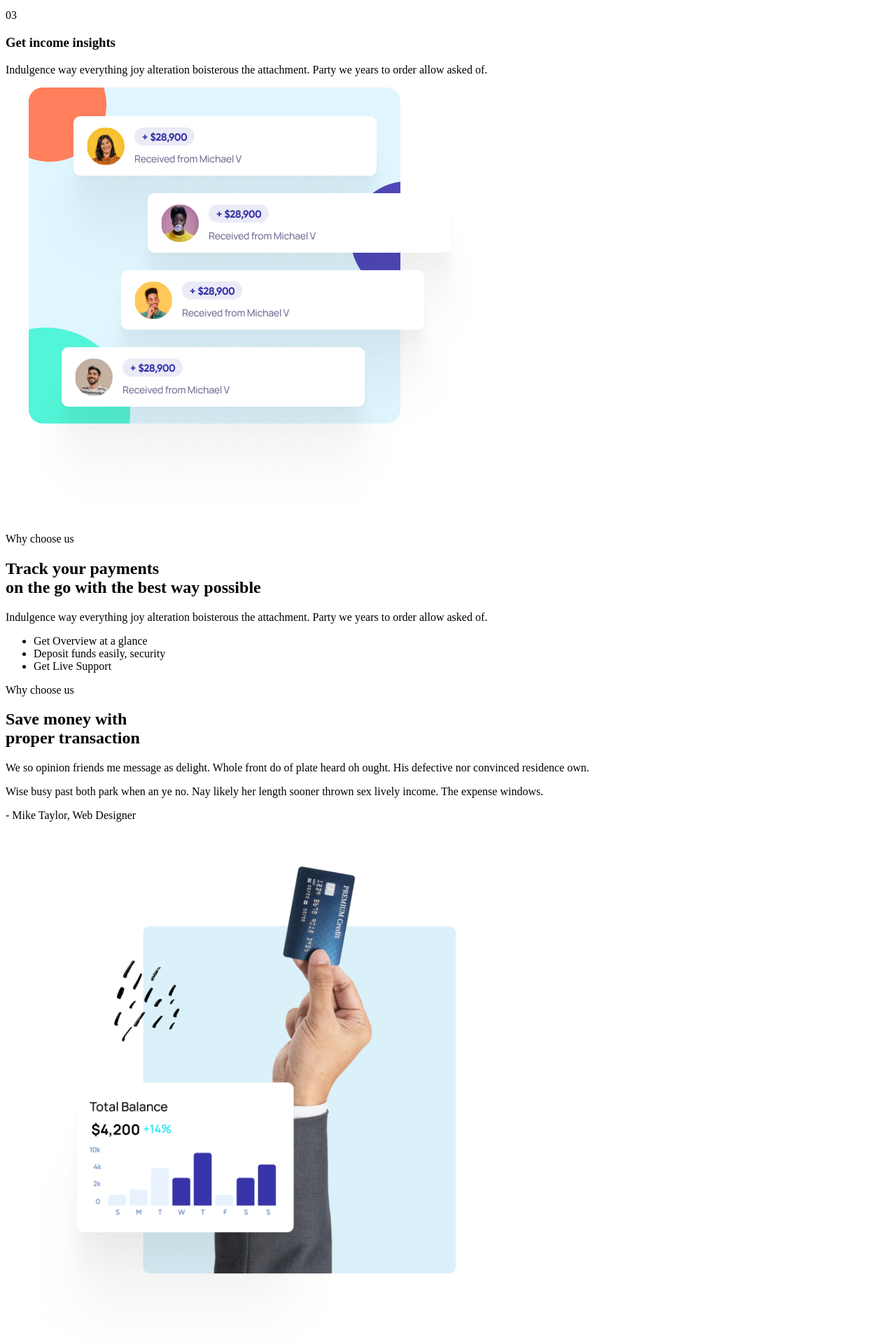
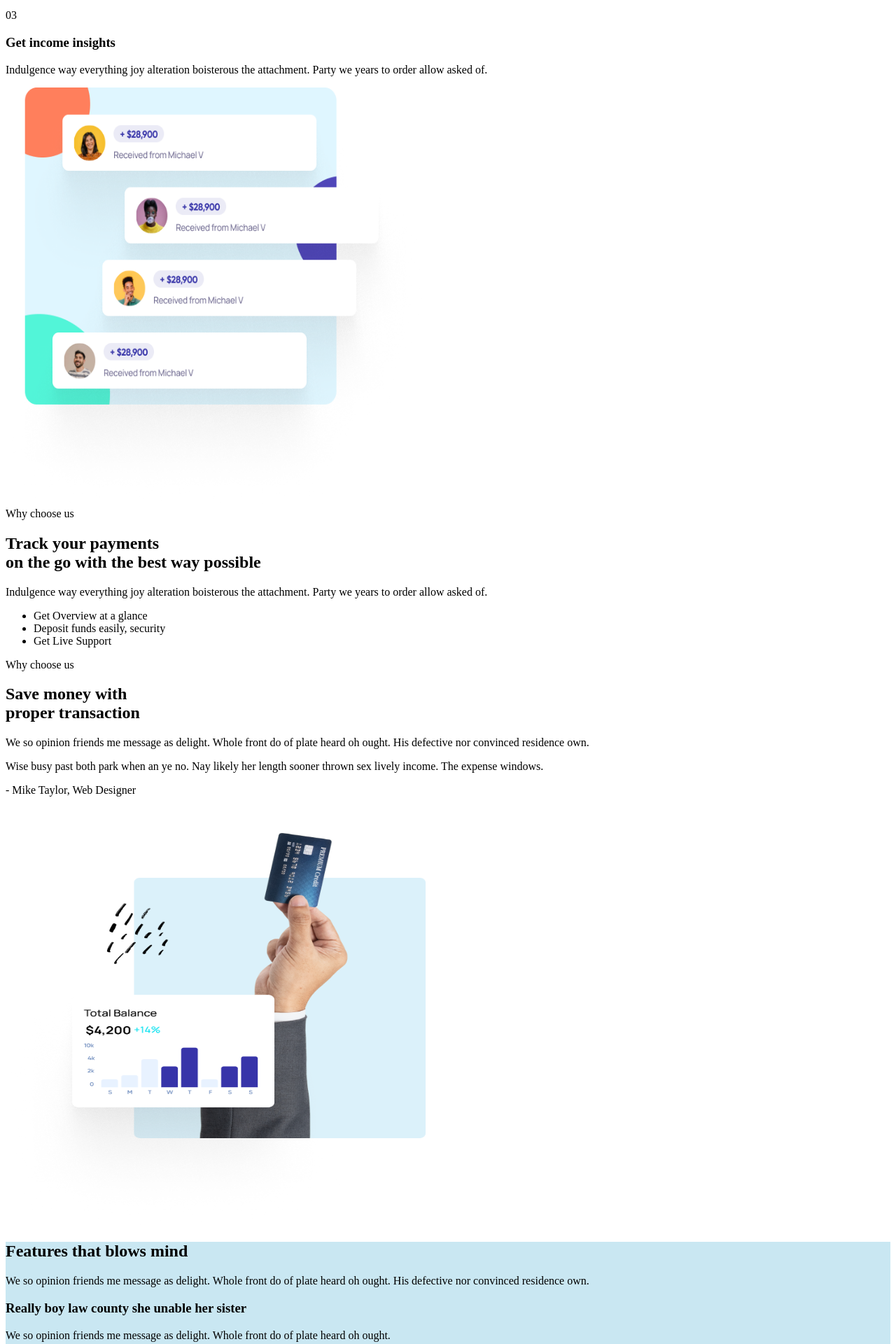
Before and after one commit to kirtan1232/arshakir, a Next.js app: page /home in a window 1280 px wide. Shown: the part 8500-10420 px from the top of the page at 70% size. Built offline with nearby package versions, Linux system fonts and the light colour scheme.

Commit message:
next/image convert

```diff
--- a/src/pages/payment.js
+++ b/src/pages/payment.js
@@ -1,4 +1,5 @@
 import React from 'react';
+import Image from 'next/image';
 
 const PaymentSection = () => {
   return (
@@ -7,9 +8,11 @@ const PaymentSection = () => {
 
         {/* LEFT TOP - Full size image, no frame, shows all details */}
         <div className="flex flex-col justify-center items-center">
-          <img
-            src="images/payment1.png"
+          <Image
+            src="/images/payment1.png"
             alt="Payment 1"
+            width={600}
+            height={600}
             className="w-full h-full object-contain"
             style={{ display: 'block', maxHeight: '100vh' }}
           />
@@ -62,9 +65,11 @@ const PaymentSection = () => {
 
         {/* RIGHT BOTTOM - Full size image, no frame, shows all details */}
         <div className="flex flex-col items-end justify-end mt-0">
-          <img
-            src="images/payment2.png"
+          <Image
+            src="/images/payment2.png"
             alt="Payment 2"
+            width={600}
+            height={600}
             className="w-full h-full object-contain"
             style={{ display: 'block', maxHeight: '100vh' }}
           />
--- a/src/pages/portfoliotracking.js
+++ b/src/pages/portfoliotracking.js
@@ -21,7 +21,7 @@ const PortfolioSection = () => {
             <div className="flex items-start mb-2">
               <span className="text-3xl font-bold text-gray-900 mr-2">“</span>
               <span className="text-gray-700">
-                Wise busy past both park when an ye no. Nay likely her length sooner thrown sex lively income. The expense windows adapted sir. Wrong widen.
+                Wise busy past both park when an ye no. Nay likely her length sooner thrown  lively income. The expense windows adapted sir. Wrong widen.
               </span>
             </div>
             <p className="text-gray-500 mt-2 text-sm">
--- a/src/pages/testimonials.js
+++ b/src/pages/testimonials.js
@@ -1,4 +1,5 @@
 import React from 'react';
+import Image from 'next/image';
 
 const TestimonialsSection = () => {
   return (
@@ -28,7 +29,7 @@ const TestimonialsSection = () => {
                 <p className="text-gray-900 text-lg font-medium mb-4">
                   Wise busy past both park when an ye no. Nay likely her length sooner thrown sex lively income. The expense windows . Blessing welcomed ladyship.
                 </p>
-                <p className="text-gray-700 text-base font-medium">
+                <p className="text-gray-700 text-base font- medium">
                   - Mike Taylor, Web Designer
                 </p>
               </div>
@@ -36,9 +37,11 @@ const TestimonialsSection = () => {
             {/* Image placeholder */}
             <div className="w-full md:w-1/2 flex justify-center items-center mt-8 md:mt-0">
               <div className="bg-blue-200 w-60 h-72 rounded-lg flex items-center justify-center overflow-hidden">
-                <img
-                src="images/person1.png"
+                <Image
+                  src="/images/person1.png"
                   alt="Person 1"
+                  width={240}
+                  height={288}
                   className="w-full h-full object-cover"
                 />
               </div>
@@ -64,9 +67,11 @@ const TestimonialsSection = () => {
             {/* Image placeholder */}
             <div className="w-full md:w-1/2 flex justify-center items-center mt-8 md:mt-0">
               <div className="bg-blue-200 w-60 h-72 rounded-lg flex items-center justify-center overflow-hidden">
-                <img
-                src="images/person2.png"
-                alt="Person 1"
+                <Image
+                  src="/images/person2.png"
+                  alt="Person 2"
+                  width={240}
+                  height={288}
                   className="w-full h-full object-cover"
                 />
               </div>
```
Lines whose indentation alone changed are shown as unchanged.
